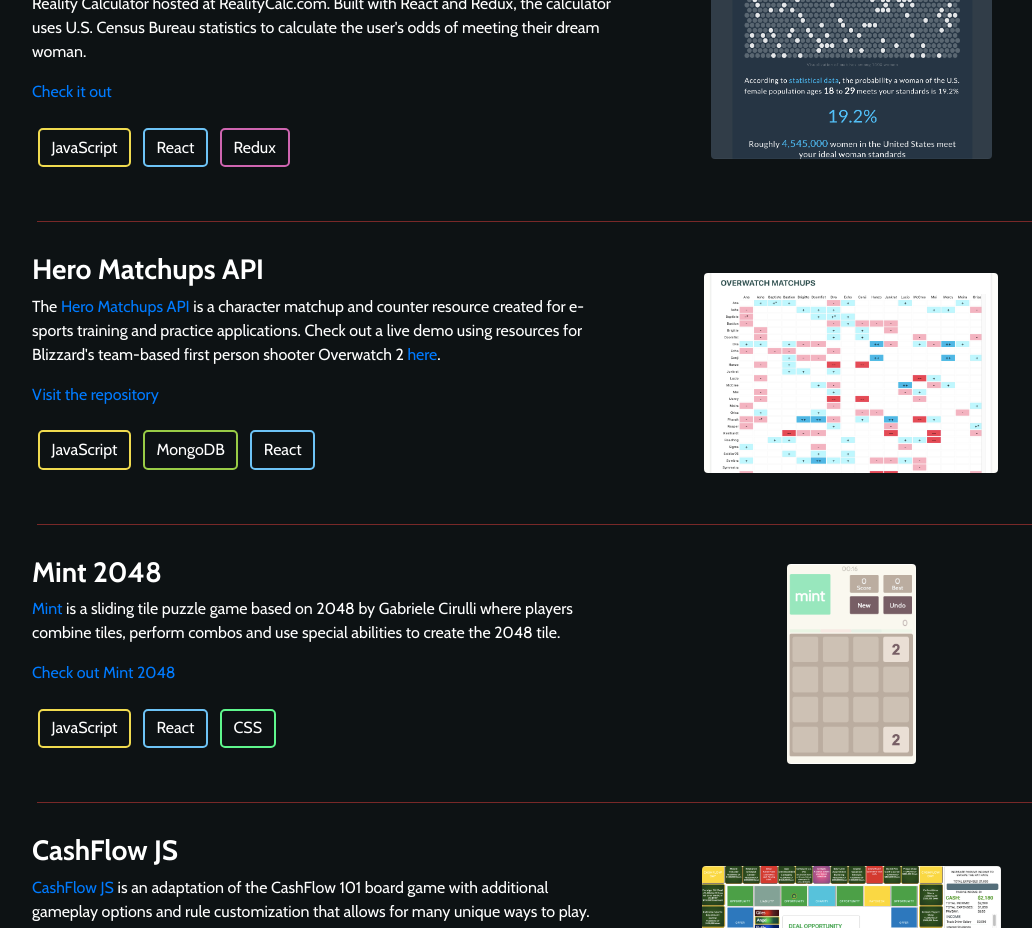
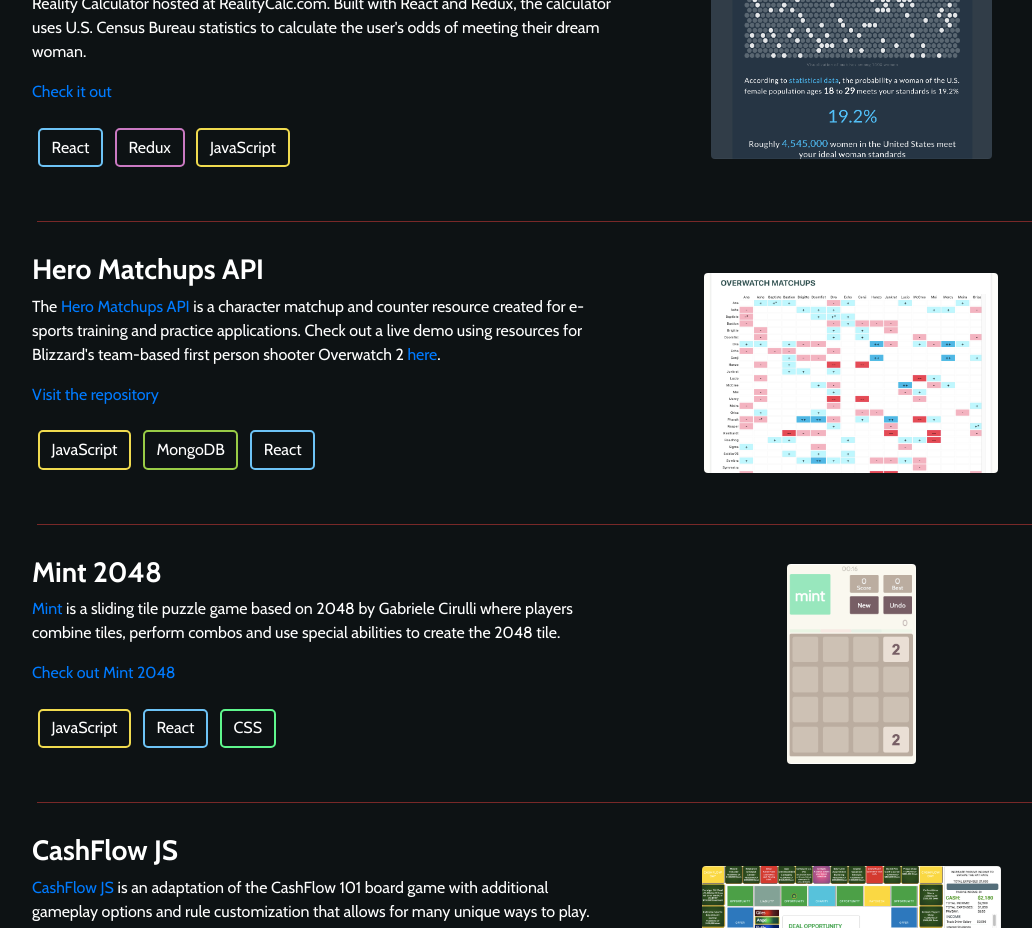
Before and after one commit to Sleighs/Portfolio, a React (Create React App) app: page / in a window 1280 px wide. Shown: the part 1640-2568 px from the top of the page, without its empty margins (96-1128 px from the left). Built offline with nearby package versions, Linux system fonts and the light colour scheme; no server answers; what google-maps-react would draw is missing.

Commit message:
Tag style changes

```diff
--- a/src/Components/Projects/index.js
+++ b/src/Components/Projects/index.js
@@ -51,9 +51,7 @@
                     <a target="_blank" href="https://github.com/sleighs/chat-plus" rel="noreferrer">Find out more</a>
                     <br/>
                     <br/>
-
                     <a target="_blank" href="https://chrome.google.com/webstore/detail/chatplus-for-rumble/odlcomopigapcpmlpmmmhlhegajembio?hl=en&authuser=0" rel="noreferrer">Chrome Web Store</a>
-
                     </p>
                 </div>
                 <div className="col-md-5 project-pic-content chatplus-pic-container">
@@ -74,9 +72,9 @@
                     <a target="_blank" href="https://realitycalc.com/" rel="noreferrer">Check it out</a>
                     </p>
                     <div className="tag-row">
-                        <Tag name={'JavaScript'}/>
                         <Tag name={'React'}/>
                         <Tag name={'Redux'}/>
+                        <Tag name={'JavaScript'}/>
                     </div>
                 </div>
                 <div className="col-md-5 project-pic-content">
--- a/src/Components/Tag/index.js
+++ b/src/Components/Tag/index.js
@@ -18,7 +18,7 @@
           name === 'React Native' ? 'red' :
           name === 'CSS' ? '#5FF78D' :
           name === 'JQuery' ? 'orange' :
-          name === 'Redux' ? '#CE65B0 ' :
+          name === 'Redux' ? '#CA79C2 ' :
           name === 'MongoDB' ? '#99CC46' :
           'rgb( 153, 185, 190)'
         }`,
```
